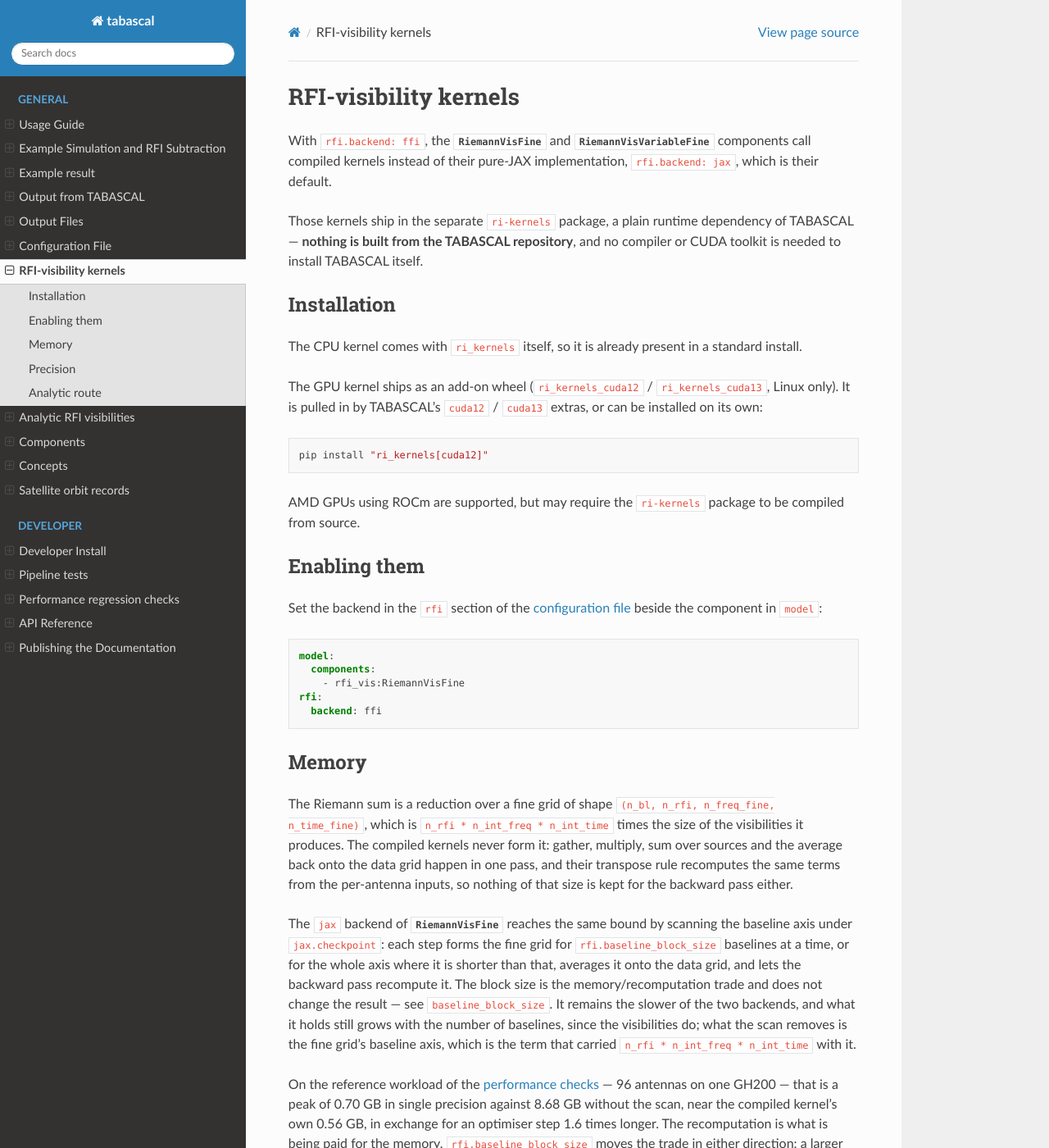
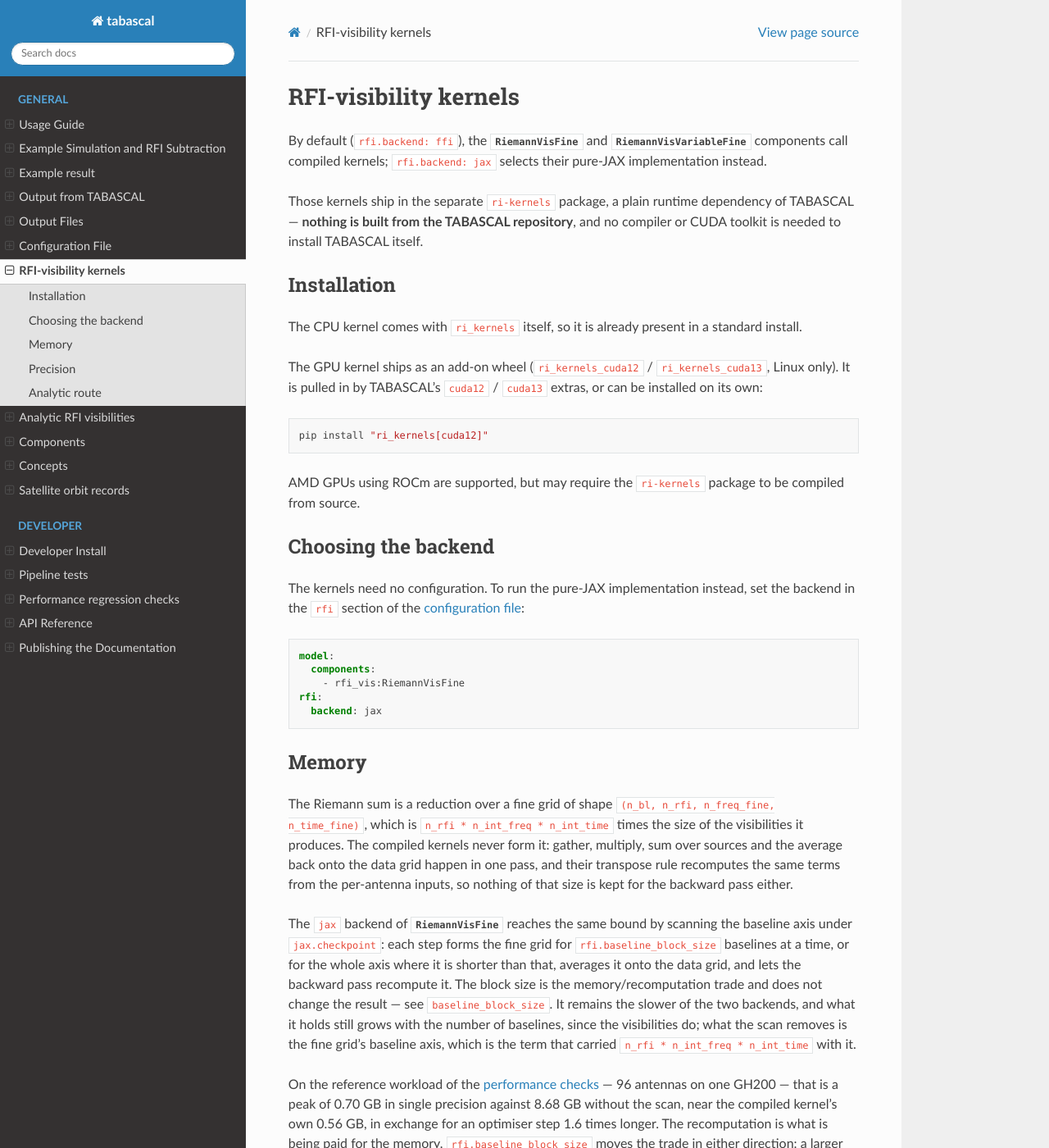
Before and after one commit to epfl-radio-astro/tabascal, a Sphinx documentation site: the page built from docs/kernels.md, in a window 1280 px wide and 1400 px high. Shown: the whole window at 82% size. Built offline with Sphinx 7.4.7 and the Read the Docs theme 3.1.0, drawn with Linux system fonts in a browser that asks for light colours.

Commit message:
Make ffi the default rfi.backend of every rfi_vis component

````diff
--- a/docs/kernels.md
+++ b/docs/kernels.md
@@ -1,10 +1,10 @@
 # RFI-visibility kernels
 
-With `rfi.backend: ffi`, the
+By default (`rfi.backend: ffi`), the
 {class}`~tabascal.components.rfi_vis.RiemannVisFine` and
 {class}`~tabascal.components.rfi_vis.RiemannVisVariableFine` components call
-compiled kernels instead of their pure-JAX implementation, `rfi.backend: jax`,
-which is their default.
+compiled kernels; `rfi.backend: jax` selects their pure-JAX implementation
+instead.
 
 Those kernels ship in the separate
 [`ri-kernels`](https://github.com/epfl-radio-astro/ri-kernels) package, a plain
@@ -28,17 +28,17 @@ pip install "ri_kernels[cuda12]"
 AMD GPUs using ROCm are supported, but may require the `ri-kernels` package to
 be compiled from source.
 
-## Enabling them
+## Choosing the backend
 
-Set the backend in the `rfi` section of the [configuration file](config.md)
-beside the component in `model`:
+The kernels need no configuration. To run the pure-JAX implementation instead,
+set the backend in the `rfi` section of the [configuration file](config.md):
 
 ```yaml
 model:
   components:
     - rfi_vis:RiemannVisFine
 rfi:
-  backend: ffi
+  backend: jax
 ```
 
 ## Memory
````
Also changed, not shown: docs/config.md (+1 -1 lines), docs/pipeline_tests.md (+3 -3 lines), 6 other files.
